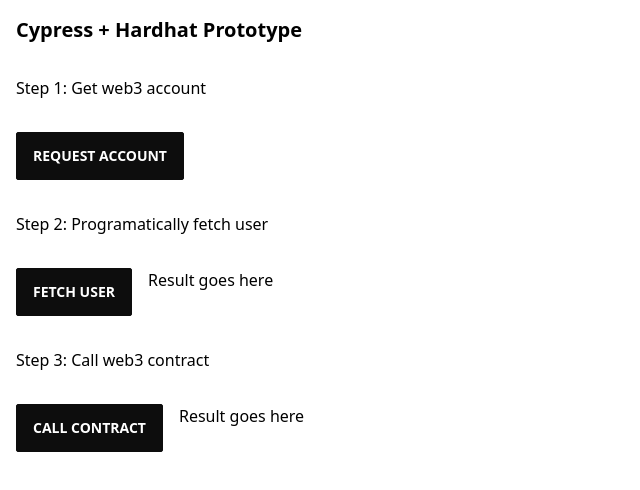
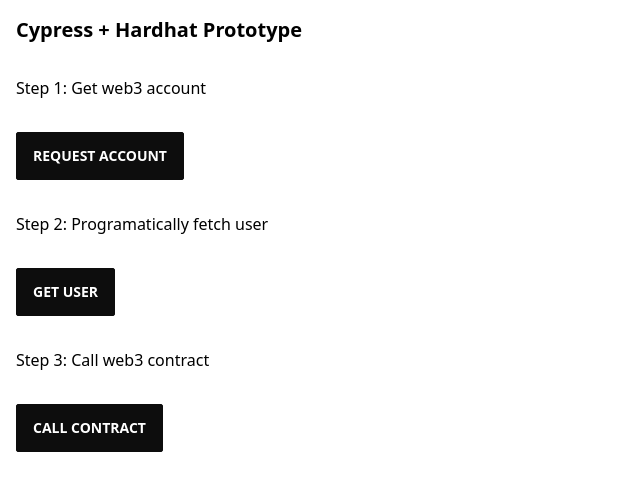
Before and after one commit to n3ps/cypress-hardhat, a React (Vite) app: page / in a window 1280 px wide. Shown: the top 490 px of the page, without its empty margins (0-640 px from the left). Built offline with nearby package versions, Linux system fonts and the light colour scheme.

Commit message:
Implement CB Wallet user name lookups, and invoke read-contract for crypto punks via ethers

```diff
--- a/package.json
+++ b/package.json
@@ -15,7 +15,8 @@
     "daisyui": "2.2.1",
     "ethers": "5.5.4",
     "react": "17.0.2",
-    "react-dom": "17.0.2"
+    "react-dom": "17.0.2",
+    "hardhat": "2.9.1"
   },
   "devDependencies": {
     "@babel/eslint-parser": "7.17.0",
@@ -33,7 +34,7 @@
     "prettier": "2.5.1",
     "start-server-and-test": "1.14.0",
     "tailwindcss": "3.0.23",
-    "vite": "2.8.0"
+    "vite": "2.8.6"
   },
   "prettier": {
     "singleQuote": true,
--- a/src/components/CallContract.jsx
+++ b/src/components/CallContract.jsx
@@ -1,15 +1,44 @@
+import { requestContractResults } from '../blockchain'
+import { useState } from 'react'
+
 function CallContract() {
-  const handleClick = () => {
-    alert('todo')
+  const [contractResults, setContractResults] = useState('')
+  const [error, setError] = useState()
+
+  const handleClick = async () => {
+    const { contractResults, error } = await requestContractResults()
+
+    if (contractResults) {
+      setContractResults(contractResults)
+      setError('')
+    } else if (error) {
+      setContractResults('')
+      setError(error)
+    }
   }
-
   return (
     <div className="flex gap-4">
-      <button className="btn btn-primary" onClick={handleClick}>
-        Call contract
+      <button
+        data-testid="btn"
+        className="btn btn-primary"
+        onClick={handleClick}
+      >
+        Call Contract
       </button>
 
-      <p>Result goes here</p>
+      {error && (
+        <p data-testid="error" className="text-red-500 font-bold">
+          {error}
+        </p>
+      )}
+
+      {contractResults && (
+        <div>
+          <p className="text-green-700 font-bold">
+            Contract Results: {contractResults}
+          </p>
+        </div>
+      )}
     </div>
   )
 }
--- a/src/components/FetchUser.jsx
+++ b/src/components/FetchUser.jsx
@@ -1,15 +1,42 @@
+import { requestCBWalletUser } from '../blockchain'
+import { useState } from 'react'
+
 function FetchUser() {
-  const handleClick = () => {
-    alert('todo')
+  const [user, setUser] = useState('')
+  const [error, setError] = useState()
+
+  const handleClick = async () => {
+    const { user, error } = await requestCBWalletUser()
+
+    if (user) {
+      setUser(user)
+      setError('')
+    } else if (error) {
+      setUser('')
+      setError(error)
+    }
   }
-
   return (
     <div className="flex gap-4">
-      <button className="btn btn-primary" onClick={handleClick}>
-        Fetch user
+      <button
+        data-testid="btn"
+        className="btn btn-primary"
+        onClick={handleClick}
+      >
+        Get User
       </button>
 
-      <p>Result goes here</p>
+      {error && (
+        <p data-testid="error" className="text-red-500 font-bold">
+          {error}
+        </p>
+      )}
+
+      {user && (
+        <div>
+          <p className="text-green-700 font-bold">User: {user}</p>
+        </div>
+      )}
     </div>
   )
 }
--- a/src/components/GetAccount.jsx
+++ b/src/components/GetAccount.jsx
@@ -1,5 +1,6 @@
+import { requestAccount, requestBalance } from '../blockchain'
+
 import { useState } from 'react'
-import { requestAccount, requestBalance } from '../blockchain'
 
 function GetAccount() {
   const [text, setText] = useState('')
```
Also changed, not shown: src/blockchain/index.js (+16 -0 lines), 1 other file (tests, documents, lock files or other folders).
